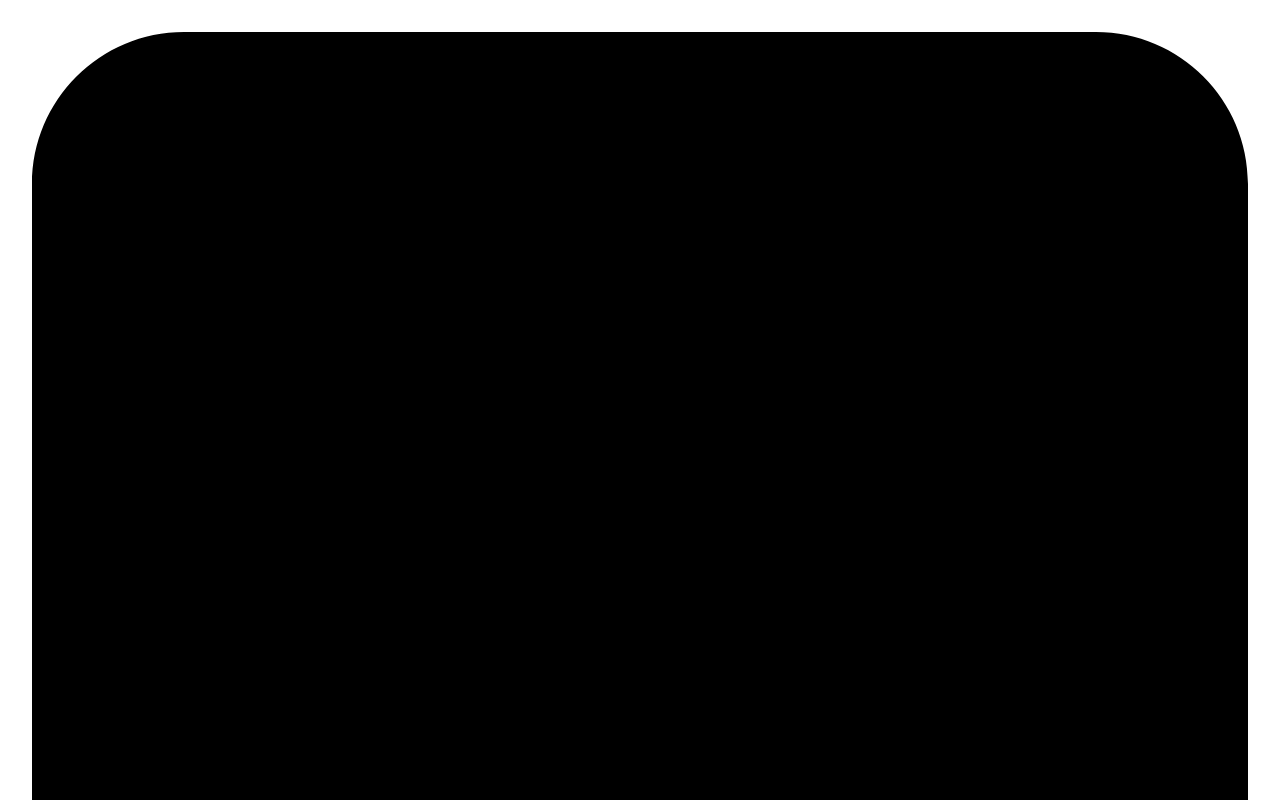
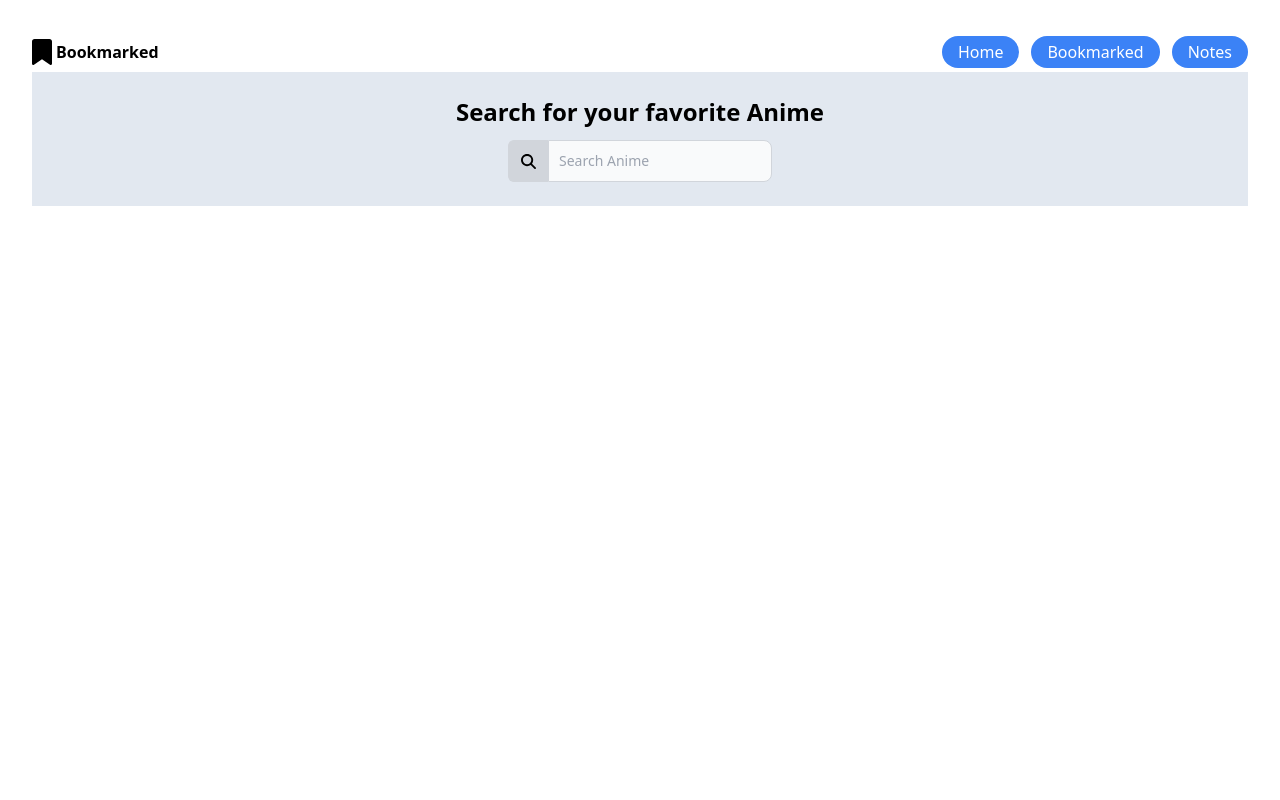
Before and after one commit to egidehirwa/bookmarked, a React (Vite) app: page / in a window 1280 px wide. Shown: the top 800 px of the page. Built offline with nearby package versions, Linux system fonts and the light colour scheme.

Commit message:
Added the anime api l'll be using and setup basic component structure

```diff
--- /dev/null
+++ b/src/apis/getAnime.js
@@ -0,0 +1,16 @@
+const getAnime = async () => {
+    try {
+        const res = await fetch('https://api.jikan.moe/v4/anime/');
+
+        if(!res.ok){
+            throw new Error(`Failed to fetch anime error status: ${res.status}`)
+        }
+
+        const animeData = await res.json();
+        return animeData;
+    } catch(err) {
+        console.error(err)
+    }
+}
+
+export default getAnime;
--- a/src/components/Header.jsx
+++ b/src/components/Header.jsx
@@ -2,9 +2,17 @@ import React from 'react'
 
 function Header() {
   return (
-    <header>
+    <header className="h-10 flex justify-between items-center py-5">
+      <div className="flex gap-1 items-center">
+        <img src="./src/assets/bookmark-solid.svg" alt="" width="20px"/>
+        <p className="font-bold">Bookmarked</p>
+      </div>
       <nav>
-        <img src="./src/assets/bookmark-solid.svg" alt="" />
+        <ul className="flex gap-3">
+          <li className="px-4 py-1 bg-blue-500 text-white rounded-full cursor-pointer">Home</li>
+          <li className="px-4 py-1 bg-blue-500 text-white rounded-full cursor-pointer">Bookmarked</li>
+          <li className="px-4 py-1 bg-blue-500 text-white rounded-full cursor-pointer">Notes</li>
+        </ul>
       </nav>
     </header>
   )
--- a/src/components/Main.jsx
+++ b/src/components/Main.jsx
@@ -1,10 +1,12 @@
 import React from 'react'
+import Search from './Search'
 
 function Main() {
   return (
     <>
-        <main className="min-h-screen">
-            <h1>Hello World</h1>
+        <main className="min-h-fit py-6 bg-slate-200 flex flex-col gap-3">
+            <h1 className="font-bold text-2xl">Search for your favorite Anime</h1>
+            <Search></Search>
         </main>
     </>
   )
--- /dev/null
+++ b/src/components/Search.jsx
@@ -0,0 +1,18 @@
+import React from 'react'
+
+function Search() {
+  return (
+    <>
+        <form className="max-w-sm mx-auto">
+            <div className="flex">
+                <span className="inline-flex items-center px-3 text-sm text-gray-900 bg-gray-300 border border-e-0 border-gray-300 rounded-s-md">
+                    <img src="./src/assets/magnifying-glass-solid.svg" alt="" width="15px" height="15px"/>
+                </span>
+                <input type="text" id="search" placeholder="Search Anime" className="rounded-none rounded-e-lg bg-gray-50 border border-gray-300 text-gray-900 focus:ring-blue-500 focus:border-blue-500 block flex-1 min-w-0 w-full text-sm p-2.5"/>
+            </div>
+        </form>
+    </>
+  )
+}
+
+export default Search
```
Also changed, not shown: src/assets/magnifying-glass-solid.svg (added).
